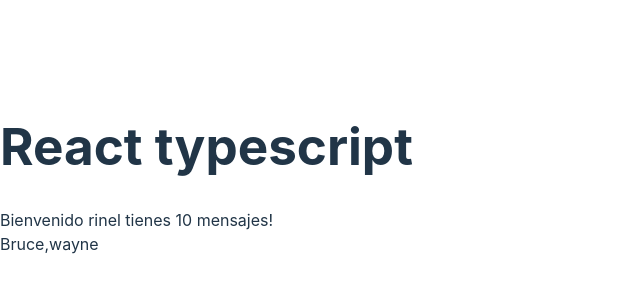
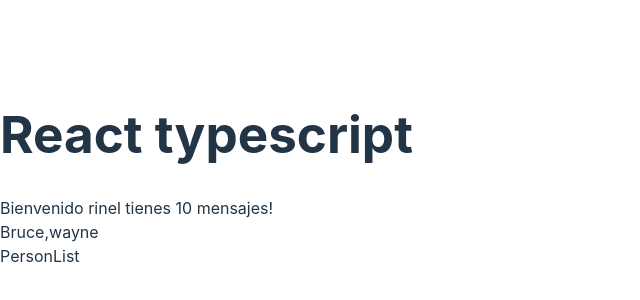
Before and after one commit to rineliniguezsosa/React-typescript, a React (Vite) app: page / in a window 1280 px wide. Shown: the part 230-530 px from the top of the page, without its empty margins (0-640 px from the left). Built offline with nearby package versions, Linux system fonts and the light colour scheme.

Commit message:
feat(App): agregando el elemento br y el componente PersonList
pasamos al componente PersonList la prop heroes con el valor de el array objetos Herolist

```diff
--- a/src/App.tsx
+++ b/src/App.tsx
@@ -33,6 +33,8 @@ function App() {
       <Saludar name="rinel" message={10}/>
       <br></br>
       <Person name={Hero}/>
+      <br></br>
+      <PersonList heroes={Herolist}/>
     </>
   )
 }
```
